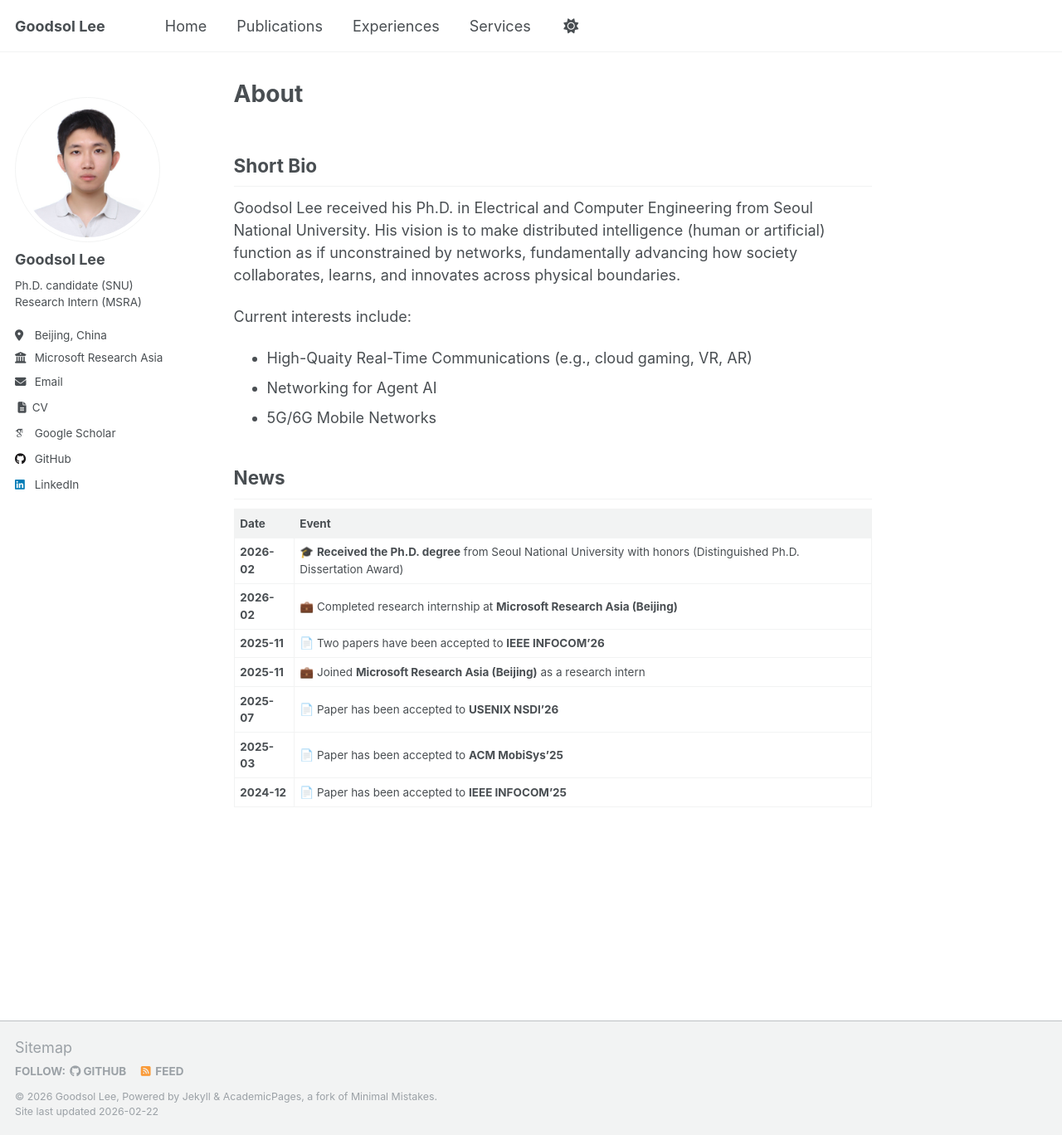
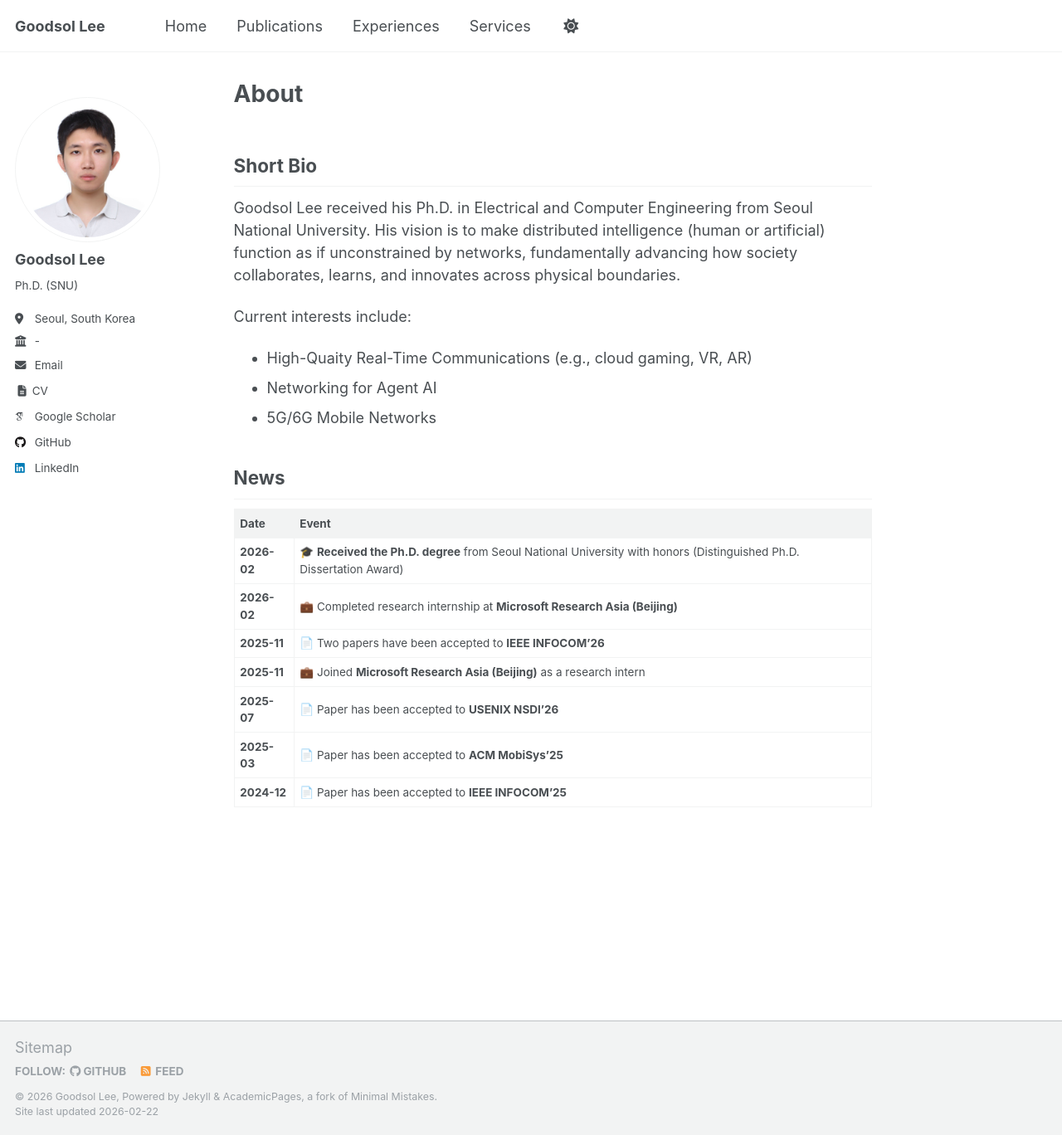
Before and after one commit to goodsollee/GoodsolLee.github.io, a Jekyll site: the page built from _pages/about.md, in a window 1280 px wide and 1368 px high. Shown: the whole window at 83% size. Built offline with Jekyll 4.4.1, drawn with Linux system fonts in a browser that asks for light colours; some web fonts are replaced; a script that is not in the unit is left out.

Commit message:
Updated (26.02)

```diff
--- a/_config.yml
+++ b/_config.yml
@@ -12,7 +12,7 @@ site_theme               : "default"
 title                    : "Goodsol Lee"
 title_separator          : "|"
 name                     : &name "Goodsol Lee"
-description              : &description "Ph.D. candidate (SNU) \n Research intern (MSRA)"
+description              : &description "Networking Systems Researcher"
 url                      : https://goodsollee.github.io # the base hostname & protocol for your site e.g. "https://[your GitHub username].github.io" or if you already have some other page hosted on Github then use "https://[your GitHub username].github.io/[Your Repo Name]"
 baseurl                  : "" # the subpath of your site, e.g. "/blog"
 repository               : "goodsollee/GoodsolLee.github.io"
@@ -25,9 +25,9 @@ repository               : "goodsollee/GoodsolLee.github.io"
 author:
   avatar : "me.jpeg"
   name   : "Goodsol Lee"
-  bio    : "Ph.D. candidate (SNU)<br>Research Intern (MSRA)"
-  location  : "Beijing, China"
-  employer  : "Microsoft Research Asia"
+  bio    : "Ph.D. (SNU)"
+  location  : "Seoul, South Korea"
+  employer  : "-"
   email     : "goodsolusa@gmail.com"
   phone     : "+82 10-8660-9562"
   resume    : "https://goodsollee.github.io/files/CV.pdf"
```
